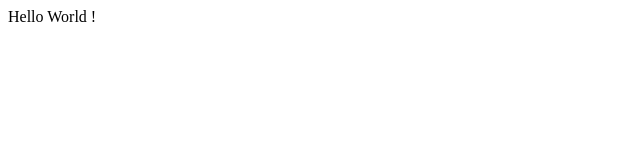
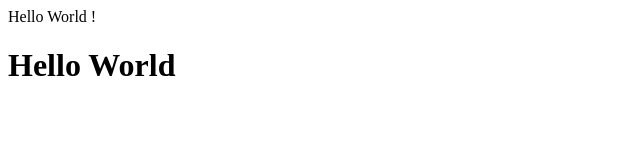
Before and after one commit to cmirandaq/miranda, a plain HTML site: page index.html in a window 1280 px wide. Shown: the whole page, without its empty margins (0-640 px from the left). Drawn offline with Linux system fonts and the light colour scheme.

Commit message:
Update index.html
Modificacion pagina web

```diff
--- a/index.html
+++ b/index.html
@@ -1 +1,4 @@
 Hello World !
+<html>
+<h1> Hello World </h1>
+</html>
```
